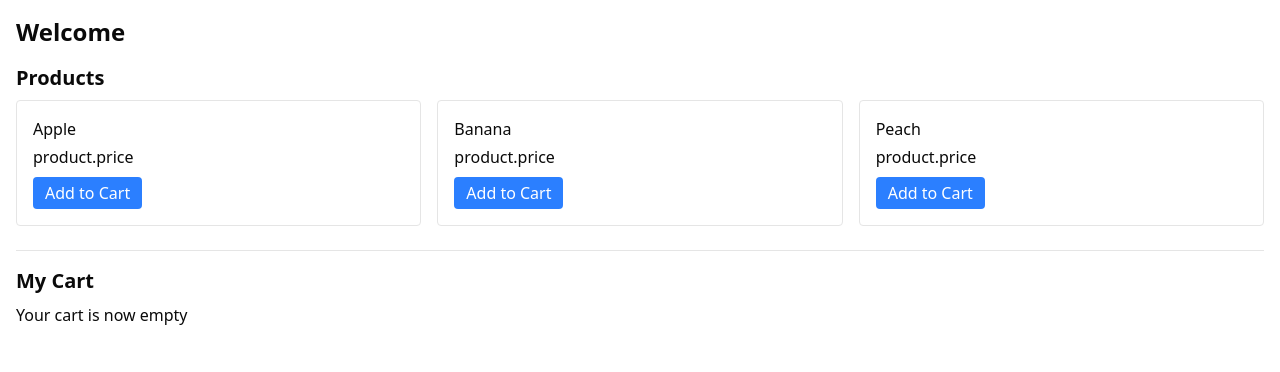
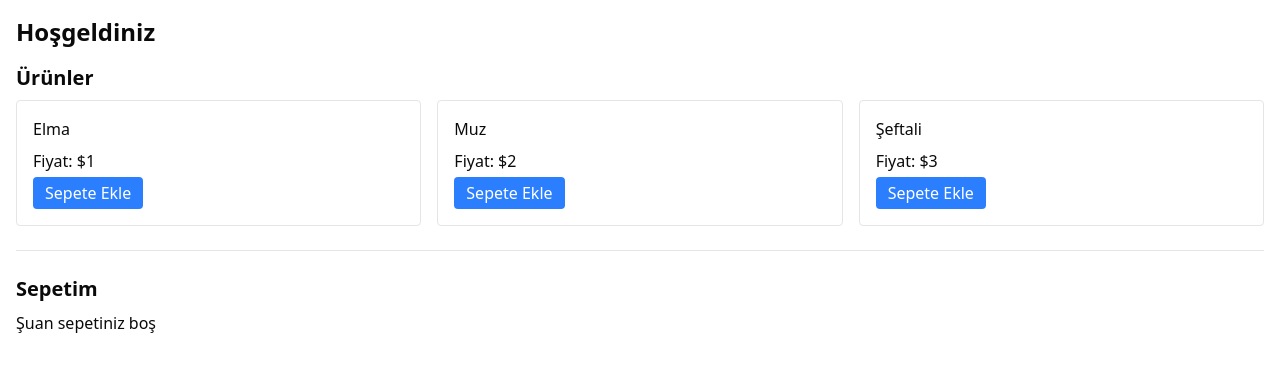
Before and after one commit to Soulittude/ecommerce-front, a React (Vite) app: page / in a window 1280 px wide. Shown: the top 372 px of the page. Built offline with nearby package versions, Linux system fonts and the light colour scheme.

Commit message:
feat: update translations and improve product display in Home component

```diff
--- a/src/i18n.js
+++ b/src/i18n.js
@@ -9,7 +9,7 @@ i18n.use(initReactI18next).init({
     en: { translation: en },
     tr: { translation: tr },
   },
-  lng: "en",
+  lng: "tr",
   fallbackLng: "en",
   interpolation: {
     escapeValue: false,
--- a/src/i18n/en.json
+++ b/src/i18n/en.json
@@ -2,15 +2,19 @@
     "welcome": "Welcome",
     "cart": {
         "title": "My Cart",
-        "empty": "Your cart is now empty"
+        "empty": "Your cart is now empty",
+        "totalItems": "Total Items Count",
+        "totalAmount": "Total Amount",
+        "clearCart": "Clear Cart"
     },
     "product_c":{
         "title": "Products",
-        "price":"Price: ${{price}}"
+        "price":"Price: ${{price}}",
+        "addToCart":"Add To Cart"
     },
-    "products":{
+    "product":{
         "apple": "Apple",
         "banana": "Banana",
-        "peach": "Apple"
+        "peach": "Peach"
     }
 }
--- a/src/i18n/tr.json
+++ b/src/i18n/tr.json
@@ -2,13 +2,17 @@
     "welcome": "Hoşgeldiniz",
     "cart": {
         "title": "Sepetim",
-        "empty": "Şuan sepetiniz boş"
+        "empty": "Şuan sepetiniz boş",
+        "totalItems": "Toplam Ürün Sayısı",
+        "totalAmount": "Toplam Fiyat",
+        "clearCart": "Sepeti Temizle"
     },
     "product_c":{
         "title": "Ürünler",
-        "price":"Fiyat: ${{price}}"
+        "price":"Fiyat: ${{price}}",
+        "addToCart":"Sepete Ekle"
     },
-    "products":{
+    "product":{
         "apple": "Elma",
         "banana": "Muz",
         "peach": "Şeftali"
--- a/src/pages/Home.jsx
+++ b/src/pages/Home.jsx
@@ -12,55 +12,57 @@ export default function Home() {
 
   // Example product list
   const products = [
-    { id: "apple", name: "Apple", price: 1 },
-    { id: "banana", name: "Banana", price: 2 },
-    { id: "peach", name: "Peach", price: 3 },
+    { id: "apple", name: t("product.apple"), price: 1 },
+    { id: "banana", name: t("product.banana"), price: 2 },
+    { id: "peach", name: t("product.peach"), price: 3 },
   ];
 
   return (
     <div className="p-4">
       <h1 className="text-2xl font-bold mb-4">{t("welcome")}</h1>
-
       <section className="mb-6">
-        <h2 className="text-xl font-semibold mb-2">Products</h2>
+        <h2 className="text-xl font-semibold mb-2">{t("product_c.title")}</h2>
         <div className="grid grid-cols-1 sm:grid-cols-3 gap-4">
           {products.map((prod) => (
             <div key={prod.id} className="border p-4 rounded">
-              <h3 className="font-medium mb-1">{prod.name}</h3>
-              <p className="mb-2">
-                {t("product.price", { price: prod.price })}
+              <h3 className="font-medium mb-2">{prod.name}</h3>
+              <p className="mb-1">
+                {t("product_c.price", { price: prod.price })}
               </p>
               <button
-                className="px-3 py-1 bg-blue-500 text-white rounded"
+                className="bg-blue-500 px-3 py-1 text-white rounded"
                 onClick={() => dispatch(addItem(prod))}
               >
-                Add to Cart
+                {t("product_c.addToCart")}
               </button>
             </div>
           ))}
         </div>
       </section>
-
-      <section className="border-t pt-4">
+      <section className="border-t pt-6">
         <h2 className="text-xl font-semibold mb-2">{t("cart.title")}</h2>
         {totalQuantity === 0 ? (
           <p>{t("cart.empty")}</p>
         ) : (
           <>
-            <ul className="mb-2">
+            <ul>
               {items.map((item) => (
                 <li key={item.id} className="mb-1">
-                  {item.name} x {item.quantity}
+                  {item.name} x {item.price}
                 </li>
               ))}
             </ul>
-            <p>Total Items: {totalQuantity}</p>
-            <p>Total Amount: ${totalAmount}</p>
+            <p>
+              {t("cart.totalItems")}: {totalQuantity}
+            </p>
+            <p>
+              {t("cart.totalAmount")}: {totalAmount}
+            </p>
             <button
-              className="mt-2 px-3 py-1 bg-red-500 text-white rounded"
+              className="bg-red-400 px-3 py-1 text-white rounded"
               onClick={() => dispatch(clearCart())}
             >
-              Clear Cart
+              {t("cart.clearCart")}
             </button>
           </>
         )}
```
